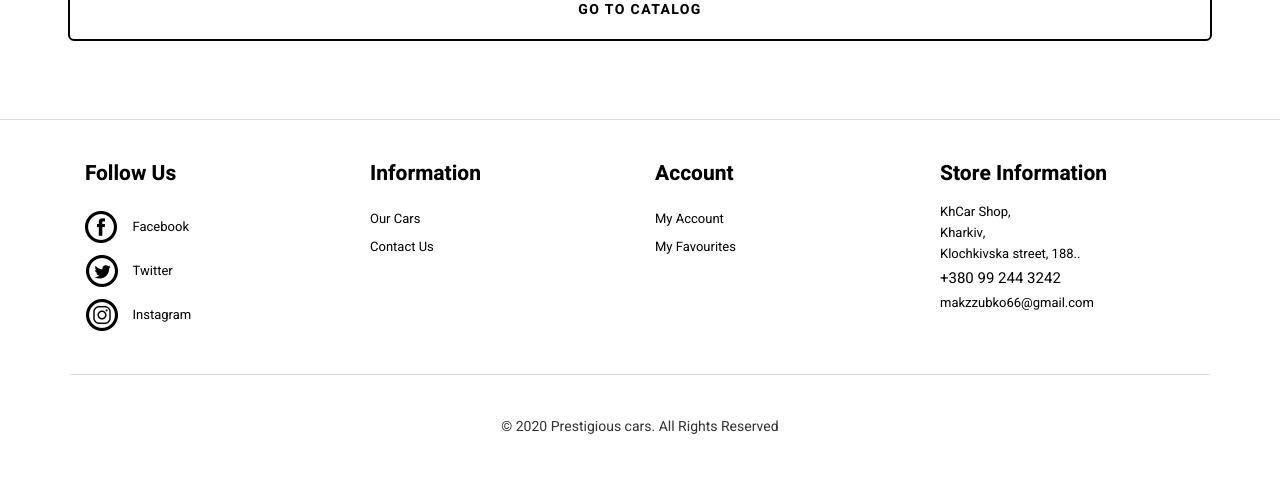
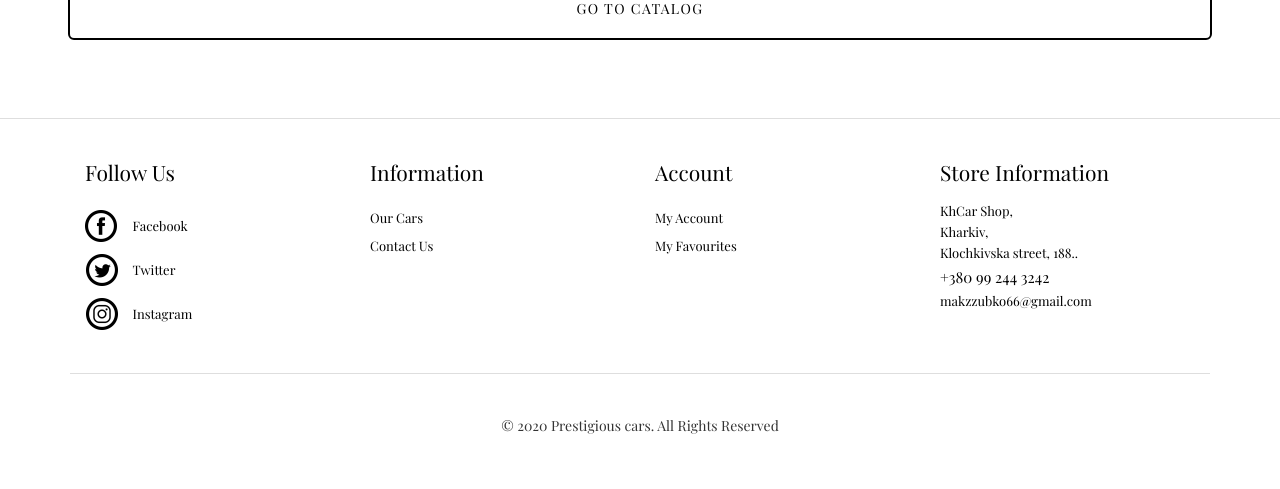
Before and after one commit to maksymzubko/carshop, a PHP site: page /index.php in a window 1280 px wide. Shown: the part 1131-1620 px from the top of the page. After the commit the page ends 1565 px from the top, so only its background shows below. Run offline with PHP 8.4, Linux system fonts and the light colour scheme.

Commit message:
Edit fonts for languages

```diff
--- a/css/memenu.css
+++ b/css/memenu.css
@@ -1,5 +1,14 @@
+@font-face {
+    font-family: 'Heebo';
+    src:url(/fonts/Heebo-Regular.ttf) format('truetype');
+}
+
+@font-face {
+    font-family: 'Roboto';
+    src:url(/fonts/Roboto-Regular.ttf) format('truetype');
+}
+
 .memenu {
-	font-family: 'Heebo';
     margin: 5px 0 0 0;
     padding: 0;
     width: 100%;
@@ -9,11 +18,13 @@
     font-size: 15px;
 }
 
-@font-face {
-    font-family: 'Heebo';
-    src:url(/fonts/Heebo-Regular.ttf) format('truetype');
+.memenu.en {
+	font-family: 'Heebo';
 }
 
+.memenu.ru {
+	font-family: 'Roboto';
+}
 .filters{
     margin: 0px 0 0 0;
 }
--- a/css/style.css
+++ b/css/style.css
@@ -191,6 +199,21 @@ a.animated-button:link, a.animated-button:visited {
 }
 
 @font-face {
+    font-family: 'Roboto-Medium';
+    src:url(/fonts/Roboto-Medium.ttf) format('truetype');
+}
+
+@font-face {
+    font-family: 'Roboto';
+    src:url(/fonts/Roboto-Regular.ttf) format('truetype');
+}
+
+@font-face {
+    font-family: 'Roboto-Bold';
+    src:url(/fonts/Roboto-Bold.ttf) format('truetype');
+}
+
+@font-face {
     font-family: 'Heebo-Bold';
     src:url(/fonts/Heebo-Bold.ttf) format('truetype');
 }
@@ -357,7 +408,6 @@ font-family: 'Heebo', serif;
     height: 34px;
     display: inline-block;
 	vertical-align: middle;
-	font-family: 'Heebo';
 }
 .infor-left ul li a span:hover {
 	transition: .5s all;
@@ -395,7 +445,6 @@ font-family: 'Heebo', serif;
 .infor-left ul li a h6{
     color: rgb(0, 0, 0);
     font-size: 13px;
-	font-family: 'Heebo';
     margin: 0 0 0 10px;
     display: inline-block;
     vertical-align: middle;
@@ -405,7 +454,6 @@ font-family: 'Heebo', serif;
 }
 .infor-left ul li a p {
 	color: rgb(0, 0, 0);
-	font-family: 'Heebo';
     font-size: 13px;
     margin: 0;
 }
@@ -423,7 +471,6 @@ font-family: 'Heebo', serif;
 .infor-left h4 {
     color: rgb(0, 0, 0);
 	font-size: 13px;
-	font-family: 'Heebo';
     margin: 20px 0 0 0;
 }
 .infor-left h4 span {
@@ -435,11 +482,9 @@ font-family: 'Heebo', serif;
 }
 .infor-left h5 a{
 	font-size: 15px;
-	font-family: 'Heebo';
     color: rgb(0, 0, 0);
 }
 .infor-left p a {
-	font-family: 'Heebo';
     font-size: 13px;
     color: rgb(0, 0, 0);
 }
```
Also changed, not shown: other parts of css/style.css (+56 -6 lines).
